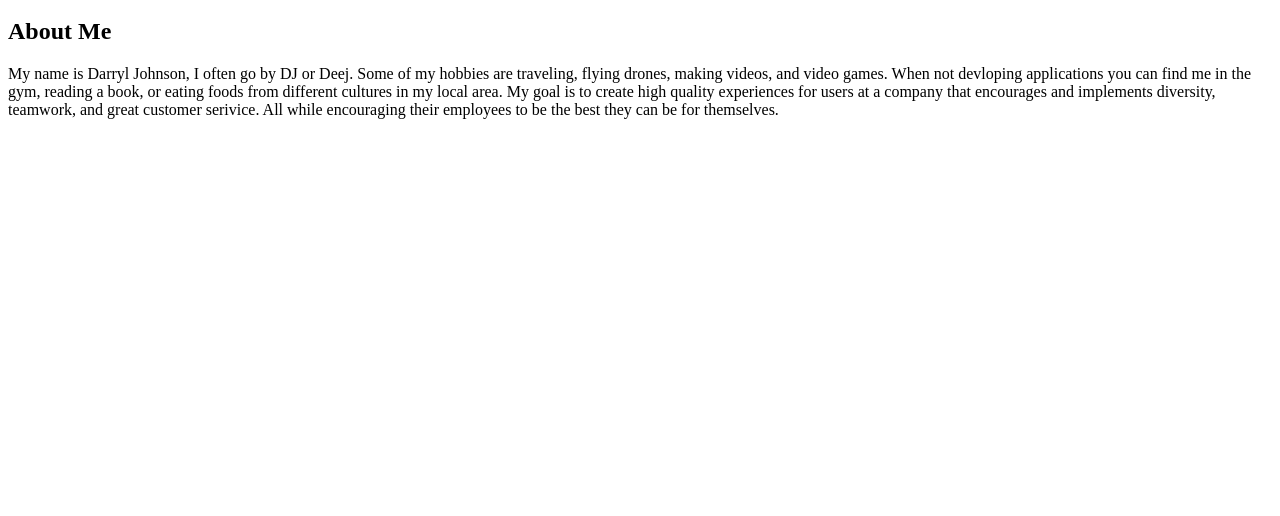
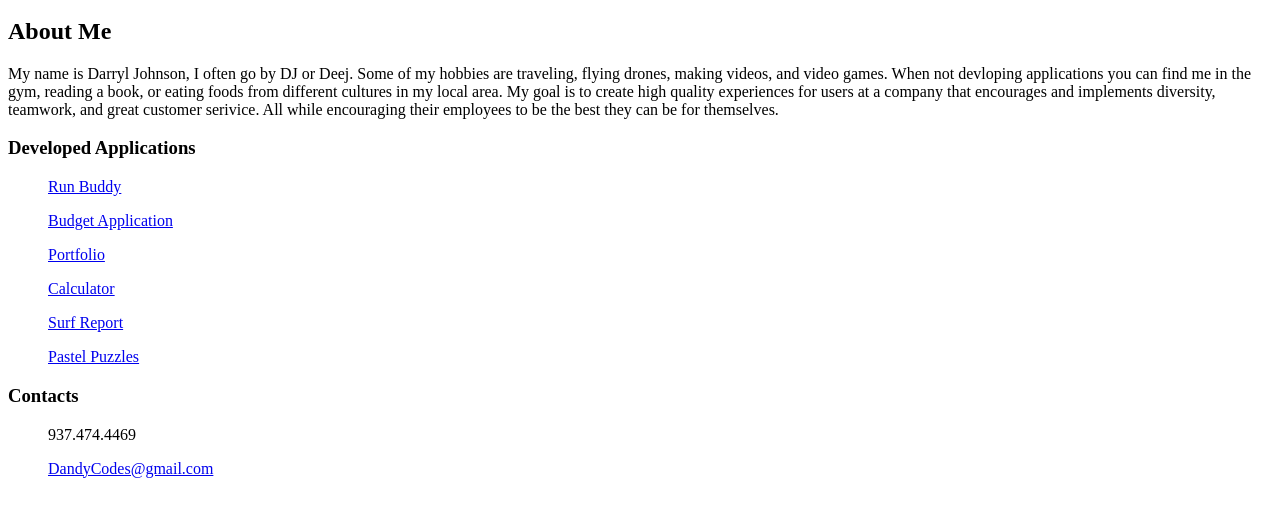
Before and after one commit to HeadbandDandy/professional.portfolio, a plain HTML site: page index.html in a window 1280 px wide. Shown: the part 136-652 px from the top of the page. Drawn offline with Linux system fonts and the light colour scheme.

Commit message:
Added Email Link and contacnt information.

```diff
--- a/index.html
+++ b/index.html
@@ -20,7 +20,7 @@
                     <a href="#web-devs">Web Developments</a>
                 </li>
                 <li>
-                    <a href="contact-me">Contact Me</a>
+                    <a href="#contact-me">Contact Me</a>
                 </li>
             </ul>
         </nav>
@@ -45,8 +45,34 @@ Hero section below contains about me and profile picture-->
             for themselves.
             </p>
         </div>
+    </section>
 
-        <div class="#web-devs">
+
+  <section class="#web-devs">
+        <div class="#dev-class">
+            <h3>
+                Developed Applications
+            </h3>
+            <nav>
+                <ul>
+                 <a href="/" >Run Buddy</a>
+                </ul>
+                <ul>
+                 <a href="/">Budget Application</a>
+                </ul>
+                <ul>
+                    <a href="/">Portfolio</a>
+                </ul>
+                <ul>
+                   <a href="/">Calculator</a>
+                </ul>
+                <ul>
+                   <a href="/">Surf Report</a>
+                </ul>
+                <ul>
+                    <a href="/">Pastel Puzzles</a>
+                </ul>
+            </nav>
             <!-- within this section build
             *CLICKABLE LINKS
         WHEN I click on the link to the section about their work
@@ -59,6 +85,28 @@ THEN I am taken to that deployed application-->
 
     </section>
 
+    <section class="#contact-me">
+        <div class="contact-methods">
+            <h3>
+                Contacts
+            </h3>
+            <nav>
+                <ul>
+                    937.474.4469
+                </ul>
+                <ul>
+                    <a href="mailto:dandycodes@gmail.com?subject=subject text">DandyCodes@gmail.com</a>
+                </ul>
+                <ul>
+                    <!---LinkedIn-->
+                </ul>
+                <ul>
+                    <!--GitHub-->
+                </ul>
+            </nav>
+        </div>
+    </section>
+
 
 
 </body>
```
Also changed, not shown: 1 other file.
